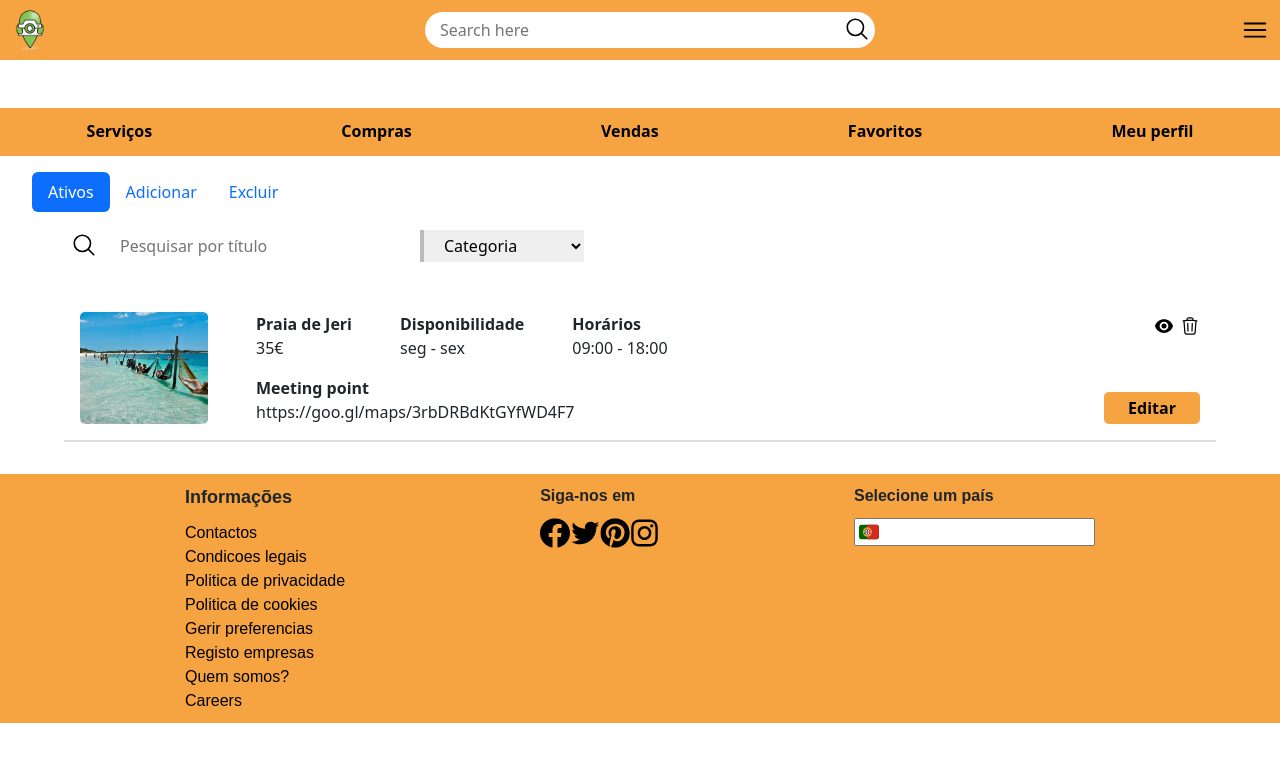
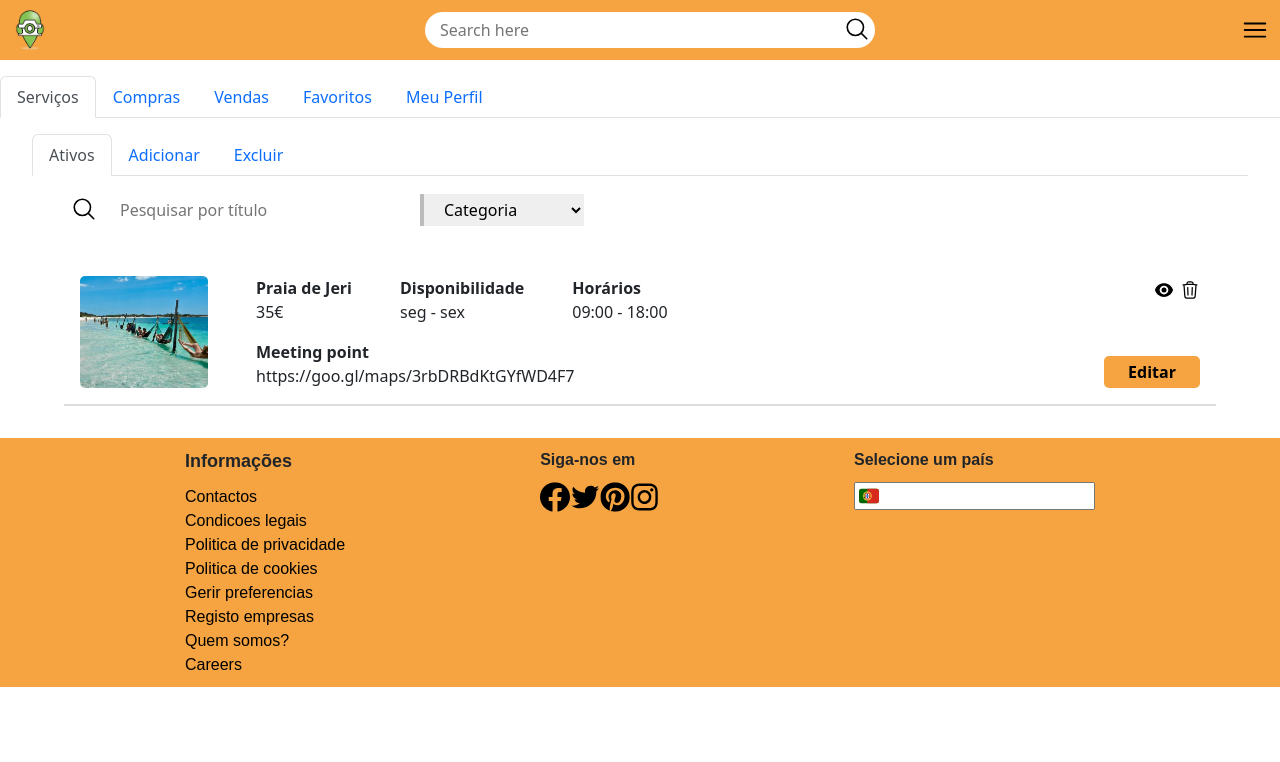
Before and after one commit to earthquake-algarve/react-service, a React (Create React App) app: page /dashboard in a window 1280 px wide. Shown: the top 762 px of the page. Built offline with nearby package versions, Linux system fonts and the light colour scheme.

Commit message:
feat: tabs in dashboard

```diff
--- /dev/null
+++ b/src/components/dashboard/compras/Compras.js
@@ -0,0 +1,8 @@
+import React from 'react'
+import './Compras.css'
+
+export default function Compras() {
+  return (
+    <div>Compras</div>
+  )
+}
--- /dev/null
+++ b/src/components/dashboard/favoritos/Favoritos.js
@@ -0,0 +1,8 @@
+import React from 'react'
+import './Favoritos.css'
+
+export default function Favoritos() {
+  return (
+    <div>Favoritos</div>
+  )
+}
--- a/src/components/dashboard/header/DashboardHeader.js
+++ b/src/components/dashboard/header/DashboardHeader.js
@@ -1,18 +1,17 @@
 import React/* , {useState} */ from "react";
 import "./DashboardHeader.css";
-//import MeuPerfil from "../meuPerfil/MeuPerfil";
+import Tab from 'react-bootstrap/Tab';
+import Tabs from 'react-bootstrap/Tabs';
+import SubMenuServicos from "../servicos/subMenu/SubMenuServicos";
+import Compras from '../compras/Compras'
+import Vendas from "../vendas/Vendas";
+import Favoritos from '../favoritos/Favoritos'
+import MeuPerfil from "../meuPerfil/MeuPerfil";
 
 export default function DashboardHeader() {
 
-/*     const [meuPerfilOpen, setMeuPerfilOpen] = useState(false);
-
-    const handleClick = () => {
-      setMeuPerfilOpen(!meuPerfilOpen);
-    }; */
-
-
   return (
-    <ul className="options">
+		/*     <ul className="options">
       <li>
         <button>Serviços</button>
       </li>
@@ -26,9 +25,47 @@ export default function DashboardHeader() {
         <button>Favoritos</button>
       </li>
       <li>
-        <button  /* onClick={handleClick} */>Meu perfil</button>
-        {/* {meuPerfilOpen ? <MeuPerfil /> : ""} */}
+        <button>Meu perfil</button>
       </li>
-    </ul>
+    </ul> */
+
+		<Tabs
+			defaultActiveKey='servicos'
+			className='mb-3 tab-servicos '
+			/* tem a variant pills */ variant='tabs'
+		>
+			<Tab
+				eventKey='servicos'
+				title='Serviços'
+				className='tab-ativos'
+			>
+				<SubMenuServicos />
+
+			</Tab>
+			<Tab
+				eventKey='compras'
+				title='Compras'
+			>
+				<Compras />
+			</Tab>
+			<Tab
+				eventKey='vendas'
+				title='Vendas'
+			>
+				<Vendas />
+			</Tab>
+			<Tab
+				eventKey='favoritos'
+				title='Favoritos'
+			>
+				<Favoritos />
+			</Tab>
+			<Tab
+				eventKey='meuperfil'
+				title='Meu Perfil'
+			>
+				<MeuPerfil />
+			</Tab>
+		</Tabs>
   );
 }
--- a/src/components/dashboard/meuPerfil/MeuPerfil.css
+++ b/src/components/dashboard/meuPerfil/MeuPerfil.css
@@ -1,8 +1,9 @@
 .dados-cadastrais{
     display: flex;
     flex-direction: column;
-    width: 100%;
-    margin-top: 3rem;
+    justify-content: center;
+    width: 80%;
+    margin: 3rem auto;
 }
 
 .dados-Nome,
--- a/src/components/dashboard/searchbar/SearchBar.css
+++ b/src/components/dashboard/searchbar/SearchBar.css
@@ -24,9 +24,6 @@
     padding-left: 1rem;
 }
 
-
-
-
 .searchButton {
     width: 40px;
     height: 36px;
--- a/src/components/dashboard/servicos/subMenu/SubMenuServicos.js
+++ b/src/components/dashboard/servicos/subMenu/SubMenuServicos.js
@@ -17,10 +17,16 @@ const SubMenuServicos = () => {
                 <li><button>Adicionar</button></li>
                 <li><button>Excluir</button></li>
             </ul> */}
-				<Tabs defaultActiveKey='ativos' className="mb-3 tab-servicos" /* tem a variante tabs(default) */variant="pills">
+				<Tabs
+					defaultActiveKey='ativos'
+					className='mb-3 tab-servicos '
+					/* tem a variant pills */ variant='tabs'
+				>
 					<Tab
 						eventKey='ativos'
 						title='Ativos'
+            			className="tab-ativos"
+
 					>
 						<SearchBar />
 						<Ativos />
@@ -36,7 +42,7 @@ const SubMenuServicos = () => {
 						title='Excluir'
 					>
 						<SearchBar />
-            <Excluir />
+						<Excluir />
 					</Tab>
 				</Tabs>
 			</div>
--- /dev/null
+++ b/src/components/dashboard/vendas/Vendas.js
@@ -0,0 +1,8 @@
+import React from 'react'
+import './Vendas.css'
+
+export default function Vendas() {
+  return (
+    <div>Vendas</div>
+  )
+}
--- a/src/pages/dashboard/Dashboard.js
+++ b/src/pages/dashboard/Dashboard.js
@@ -1,7 +1,7 @@
 import './Dashboard.css'
 import React from 'react'
 import DashboardHeader from '../../components/dashboard//header/DashboardHeader'
-import SubMenuServicos from '../../components/dashboard/servicos/subMenu/SubMenuServicos'
+//import SubMenuServicos from '../../components/dashboard/servicos/subMenu/SubMenuServicos'
 /* import SearchBar from '../../components/dashboard/searchbar/SearchBar'
 import Ativos from '../../components/dashboard/servicos/ativos/Ativos'
 import InsertRecord  from '../../pages/insertRecord/InsertRecord'
@@ -13,7 +13,6 @@ export default function Dashboard() {
   return (
     <>
         <DashboardHeader />
-        <SubMenuServicos />
 {/*         <SearchBar />
         <Ativos />
         <InsertRecord />
```
Also changed, not shown: src/components/dashboard/servicos/subMenu/SubMenuServicos.css (+9 -0 lines), src/components/dashboard/compras/Compras.css (added), src/components/dashboard/favoritos/Favoritos.css (added), src/components/dashboard/vendas/Vendas.css (added).
